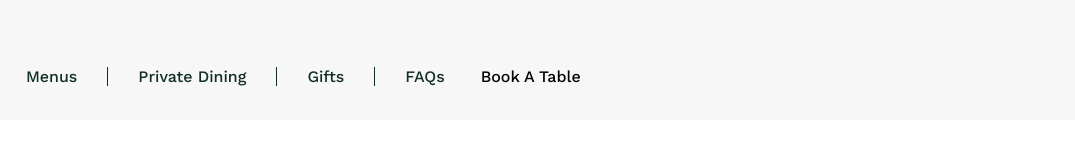
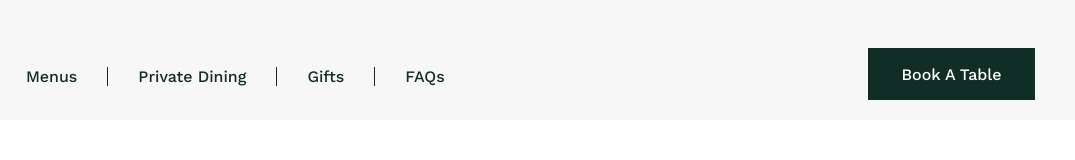
Before and after one commit to BobTheBu1ld3r/restaurant-page, a website built with webpack: page dist/index.html in a window 1280 px wide. Shown: the full height of the page, 205-1280 px from the left. Built offline with nearby package versions, Linux system fonts and the light colour scheme.

Commit message:
Change class to .booking

```diff
--- a/dist/index.html
+++ b/dist/index.html
@@ -16,7 +16,7 @@
         <li class="link"><button class="link">Private Dining</button></li>
         <li class="link"><button class="link">Gifts</button></li>
         <li class="link"><button class="link">FAQs</button></li>
-        <li class="link">
+        <li class="booking">
           <button class="booking-button">Book A Table</button>
         </li>
       </ul>
```
